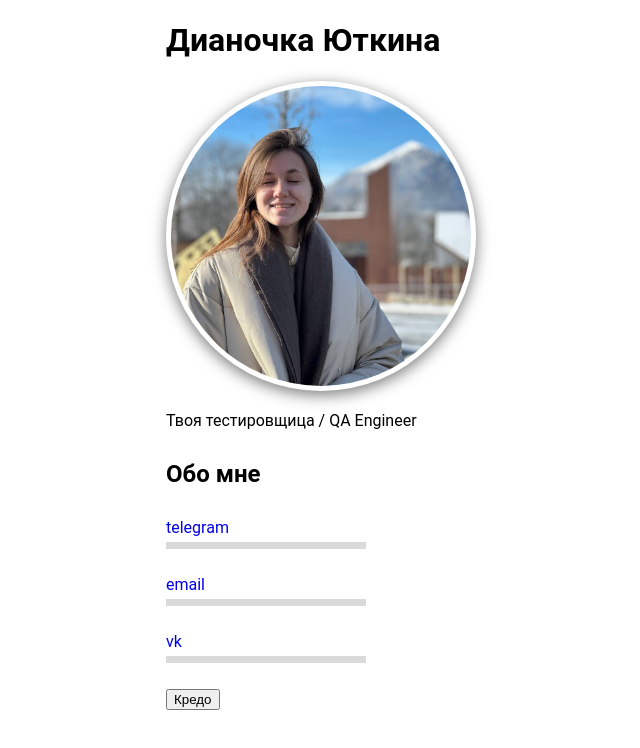
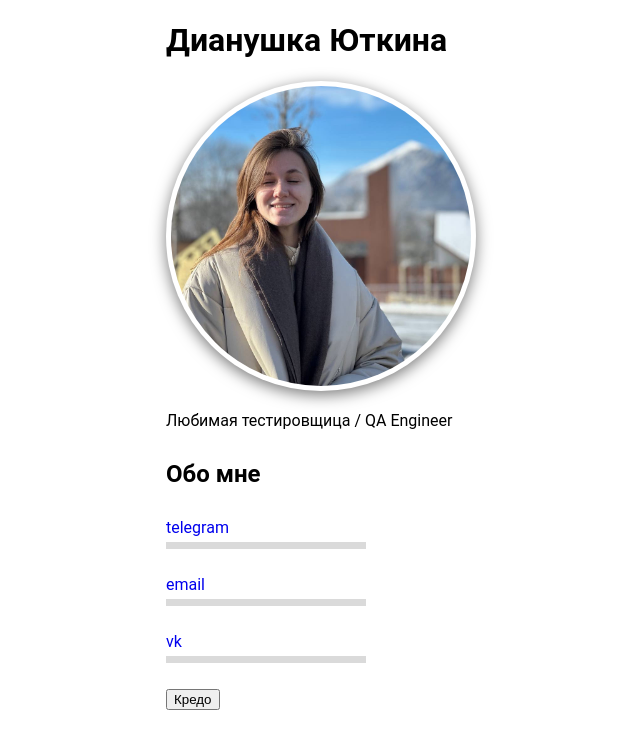
Before and after one commit to deessauu/-HTML-CSS., a plain HTML site: page index.html in a window 1280 px wide. Shown: the whole page, without its empty margins (34-674 px from the left). Drawn offline with Linux system fonts and the light colour scheme.

Commit message:
новое имя добавила

```diff
--- a/index.html
+++ b/index.html
@@ -8,13 +8,13 @@
 </head>
 
 <body class="container">
-		<h1>Дианочка Юткина</h1>
+		<h1>Дианушка Юткина</h1>
 
 		<div class="item">
 			<img class="photo" src="deessauu.jpg" width="300" height="300" alt="фото">
 		</div>
 
-			<p>Твоя тестировщица / QA Engineer</p>
+			<p>Любимая тестировщица / QA Engineer</p>
 
 			<h2>Обо мне</h2>
 
```
